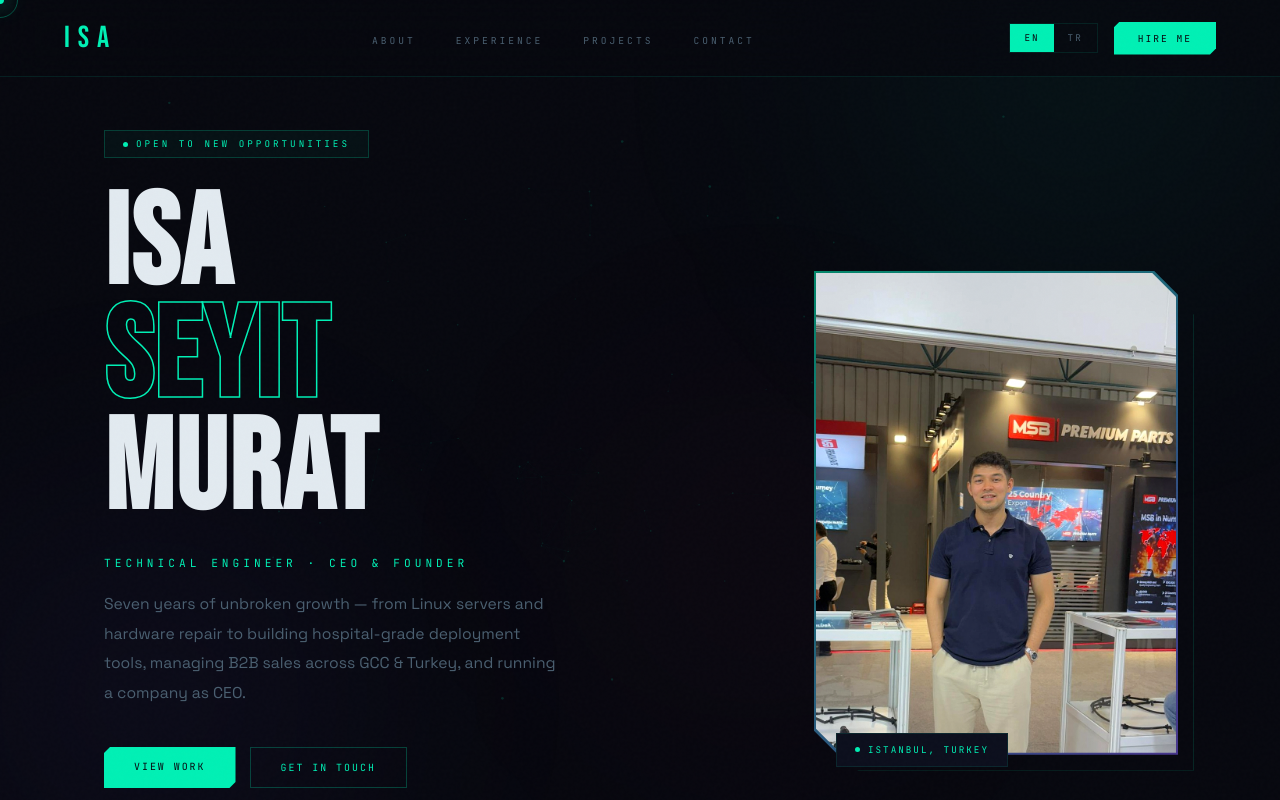
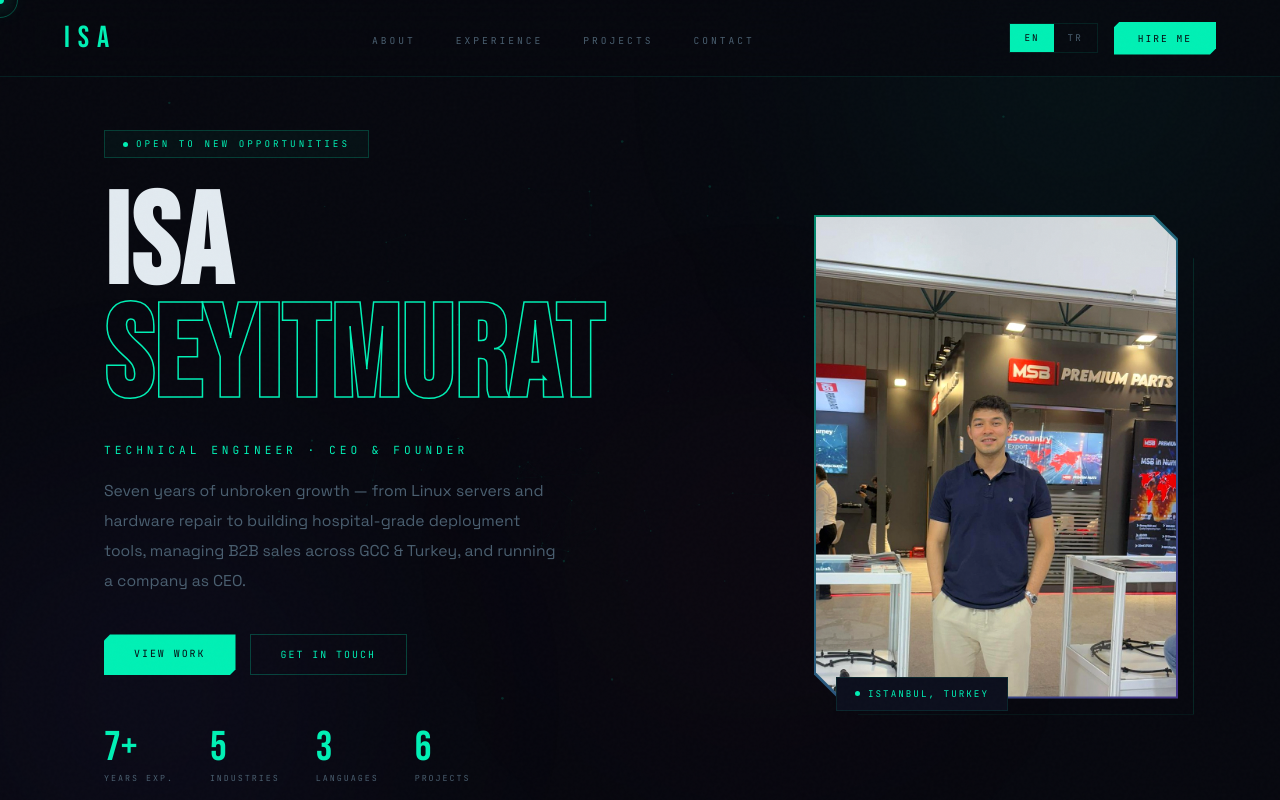
Before and after one commit to isaseyit/isaseyit.github.io, a plain HTML site: page index.html in a window 1280 px wide. Shown: the top 800 px of the page. Drawn offline with Linux system fonts and the light colour scheme; animation ran at ten frames a second.

Commit message:
Fix hero name split — ISA / SEYITMURAT not ISA / SEYIT / MURAT
Co-Authored-By: Claude Sonnet 4.6 <noreply@anthropic.com>

```diff
--- a/index.html
+++ b/index.html
@@ -61,7 +61,6 @@ section{position:relative;z-index:1}
 .hn{font-family:var(--fd);font-size:clamp(5rem,10vw,9.5rem);line-height:.88;letter-spacing:2px;margin-bottom:28px;animation:fu .7s .2s both}
 .hn .l1{display:block;color:var(--text)}
 .hn .l2{display:block;-webkit-text-stroke:1.5px var(--c1);color:transparent}
-.hn .l3{display:block;color:var(--text)}
 .hsub{font-family:var(--fm);font-size:.7rem;letter-spacing:4px;color:var(--c1);text-transform:uppercase;margin-bottom:20px;animation:fu .7s .33s both}
 .hd{font-size:.98rem;color:var(--muted);line-height:1.9;max-width:460px;margin-bottom:38px;font-weight:400;animation:fu .7s .45s both}
 .ha{display:flex;gap:14px;flex-wrap:wrap;margin-bottom:52px;animation:fu .7s .55s both}
@@ -244,8 +243,7 @@ body::before{content:'';position:fixed;inset:0;z-index:9990;pointer-events:none;
     </div>
     <h1 class="hn">
       <span class="l1">ISA</span>
-      <span class="l2">SEYIT</span>
-      <span class="l3">MURAT</span>
+      <span class="l2">SEYITMURAT</span>
     </h1>
     <p class="hsub" data-en="Technical Engineer · CEO & Founder" data-tr="Teknik Mühendis · CEO & Kurucu">Technical Engineer · CEO &amp; Founder</p>
     <p class="hd"
```
